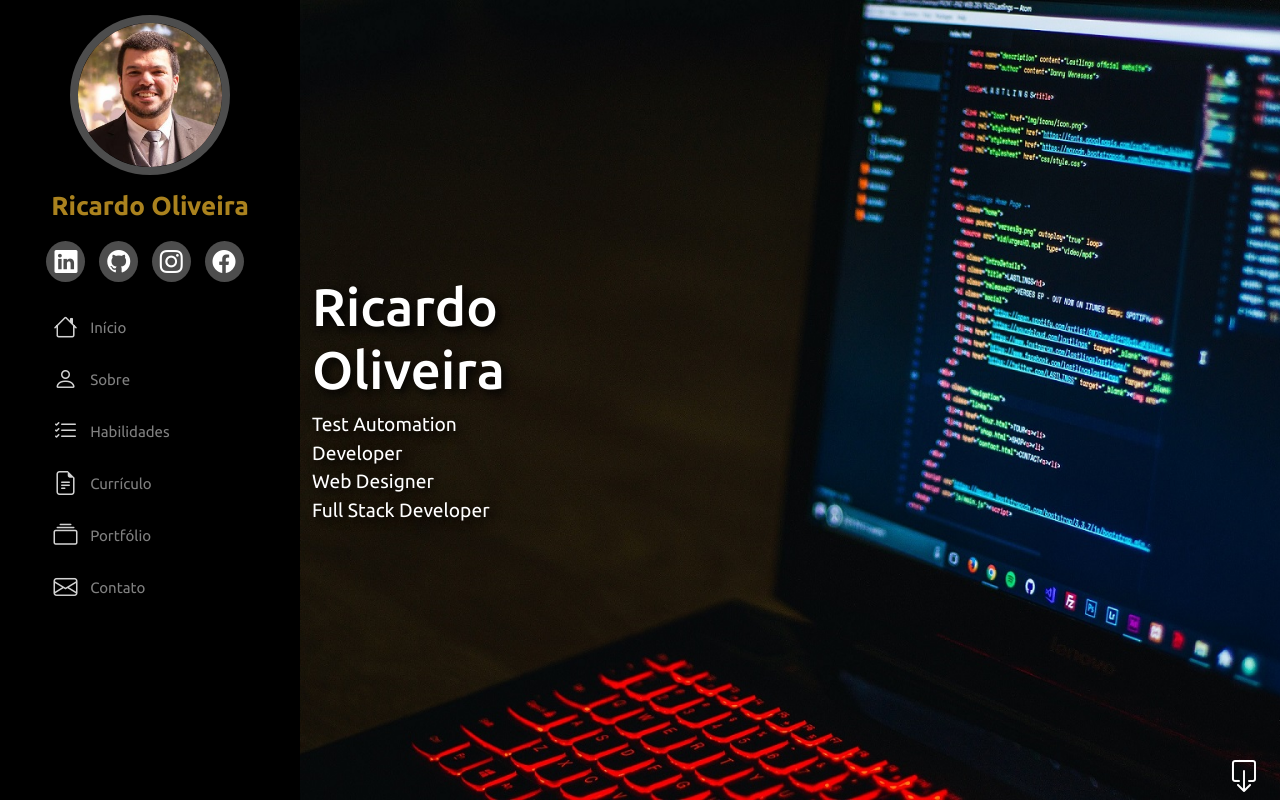
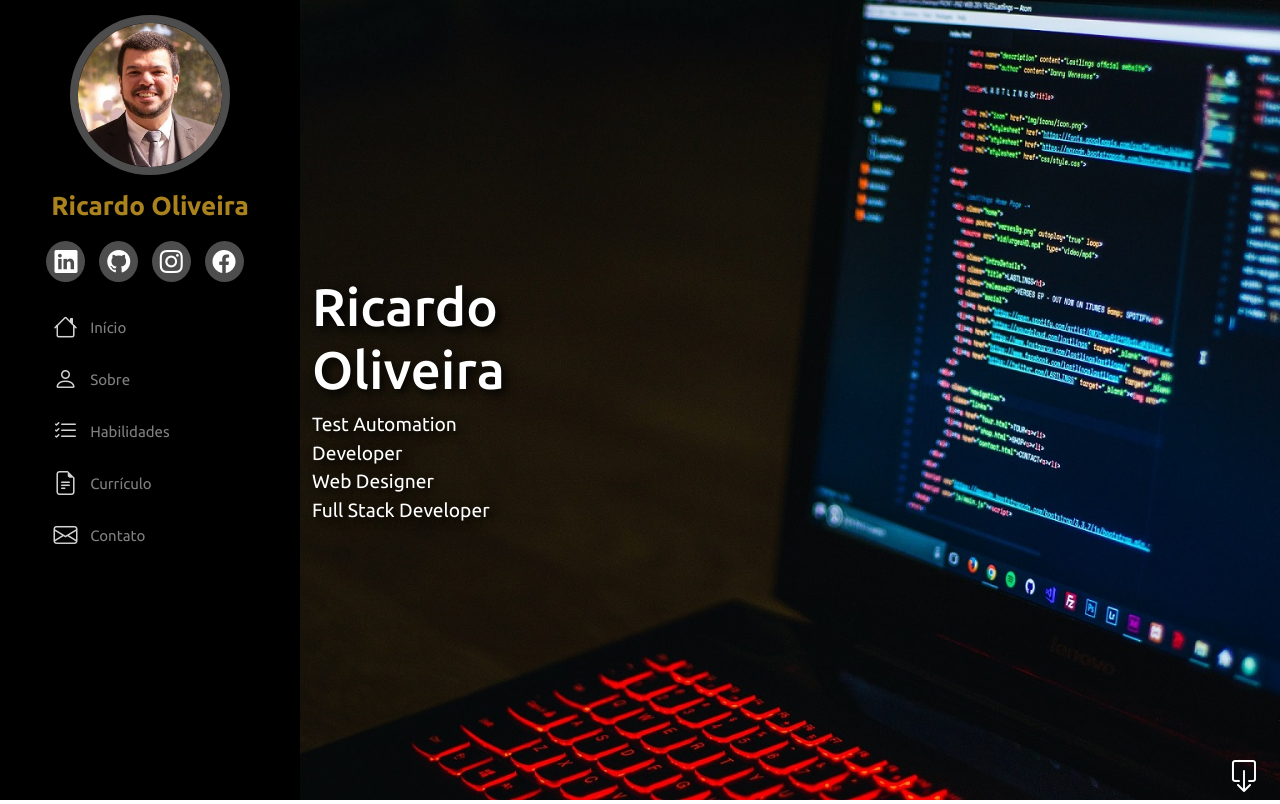
Before and after one commit to nascidoem77/Projeto-Portfolio, a Flask app: page / in a window 1280 px wide. Shown: the top 804 px of the page. Run offline with Flask 2, Linux system fonts and the light colour scheme; some libraries are stand-ins or nearby versions.

Commit message:
Update index.html

```diff
--- a/templates/index.html
+++ b/templates/index.html
@@ -56,11 +56,6 @@
           <li class="nav-item">
             <a class="nav-link" href="#curriculo"
               ><i class="bi bi-file-earmark-text"></i> Currículo</a
-            >
-          </li>
-          <li class="nav-item">
-            <a class="nav-link" href="#portfolio"
-              ><i class="bi bi-collection"></i> Portfólio</a
             >
           </li>
           <li class="nav-item">
```
